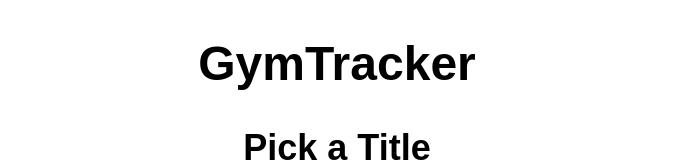
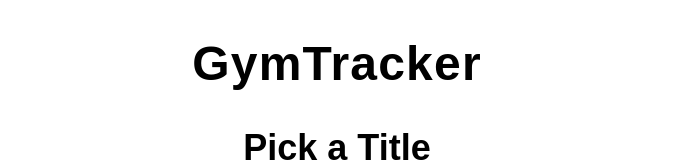
Before and after one commit to TonyNgyen/GymTracker-prototype, a Next.js app: page /addWorkoutSchedule in a window 1280 px wide. Shown: the top 162 px of the page, without its empty margins (303-976 px from the left). Built offline with nearby package versions, Linux system fonts and the light colour scheme.

Commit message:
Adjusting navbar styling

```diff
--- a/components/Navbar.tsx
+++ b/components/Navbar.tsx
@@ -4,7 +4,7 @@ import React from "react";
 function Navbar() {
   return (
     <div className="flex justify-center py-10">
-      <Link href={"/"} className="text-5xl font-bold  inline-block">
+      <Link href={"/"} className="text-5xl font-bold  inline-block tracking-wide">
         GymTracker
       </Link>
     </div>
```
